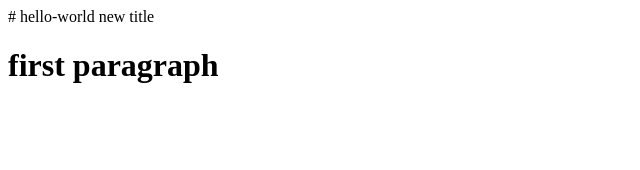
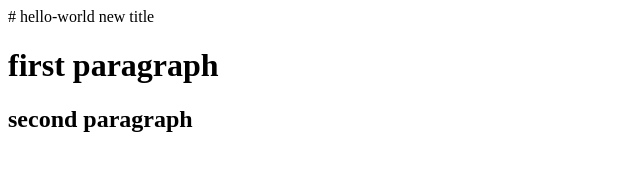
Before and after one commit to kareemZ7/hello-world, a plain HTML site: page index.html in a window 1280 px wide. Shown: the whole page, without its empty margins (0-640 px from the left). Drawn offline with Linux system fonts and the light colour scheme.

Commit message:
Update index.html
added a second paragraph

```diff
--- a/index.html
+++ b/index.html
@@ -7,5 +7,6 @@
    </head>
     <body>
      <h1> first paragraph </h1>
+     <h2> second paragraph </h2>
     </body>
   </html>
```
